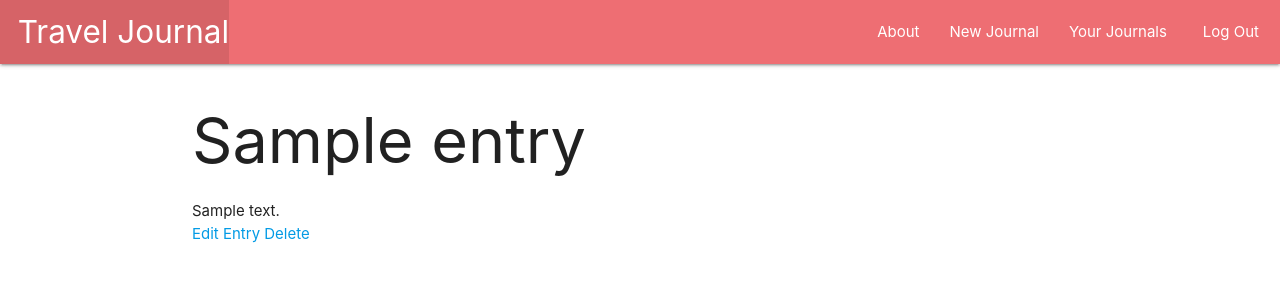
After one commit to benlcohn/Travel-journal, a Django app: page /entries/1/ in a window 1280 px wide. The commit adds this page. Shown: the top 300 px of the page. Run offline with Django 5.2, Linux system fonts and the light colour scheme; a user stored in the database is signed in; tables that the repository leaves empty hold one stand-in row (values such as "Sample post").

Commit message:
entry form CRUD, views, etc.

```diff
--- a/main_app/forms.py
+++ b/main_app/forms.py
@@ -4,7 +4,7 @@ from .models import Journal, Comment, Entry
 class JournalForm(forms.ModelForm):
     class Meta:
         model = Journal
-        fields = ['title', 'description', 'date', 'content', 'location']
+        fields = ['title', 'description', 'date', 'location']
 
 class CommentForm(forms.ModelForm):
     class Meta:
--- a/main_app/models.py
+++ b/main_app/models.py
@@ -9,7 +9,6 @@ class Journal(models.Model):
     title = models.CharField(max_length=100)
     description = models.CharField(max_length=350)
     date = models.DateField('Date')
-    content = models.TextField(default='')
     location = models.CharField(max_length=255, default='')
 
     def __str__(self):
--- a/main_app/templates/journals/journals_detail.html
+++ b/main_app/templates/journals/journals_detail.html
@@ -28,7 +28,7 @@
     <h3>Entries</h3>
     <a href="{% url 'add_entry' journal.id %}">Add Entry</a>
     {% for entry in journal.entry.all %}
-    <p>{{entry.title}}</p>
+    <a href="{% url 'entry_detail' entry.id %}">{{ entry.title }}</a>
     {% endfor %}
 
     <!-- Display map if coordinates are available -->
--- /dev/null
+++ b/main_app/templates/main_app/entry_detail.html
@@ -0,0 +1,14 @@
+{% extends 'base.html' %}
+{% block content %}
+<h1>{{ entry.title }}</h1>
+
+<div>
+    {{ entry.text }}
+</div>
+<div>
+    <a href="{% url 'entries_update' entry.id %}">Edit Entry</a>
+    <a href="{% url 'entries_delete' entry.id %}">Delete</a>
+</div>
+
+
+{% endblock %}
--- a/main_app/urls.py
+++ b/main_app/urls.py
@@ -7,9 +7,13 @@ urlpatterns = [
     path('journals/', views.journals_index, name='journals'),
     path('journals/<int:journal_id>/', views.journals_detail, name='journals_detail'),
     path('journals/create/', views.JournalCreate.as_view(), name='journals_create'),
+    path('journals/<int:journal_id>/add_entry/', views.add_entry, name='add_entry'),
     path('journals/<int:journal_id>/add_comment/', views.add_comment, name='add_comment'),
     path('journals/<int:journal_id>/add_entry/', views.add_entry, name='add_entry'),
     path('journals/<int:journal_id>/edit/', views.journals_edit, name='journals_edit'),
     path('journals/<int:journal_id>/delete/', views.journals_delete, name='journals_delete'),
+    path('entries/<int:pk>/', views.EntryDetail.as_view(), name='entry_detail'),
+    path('entries/<int:pk>/update/', views.EntryUpdate.as_view(), name='entries_update'),
+    path('entries/<int:pk>/delete/', views.EntryDelete.as_view(), name='entries_delete'),
     path('accounts/signup/', views.signup, name='signup'),
 ]
--- a/main_app/views.py
+++ b/main_app/views.py
@@ -1,11 +1,12 @@
 from django.shortcuts import render, redirect, get_object_or_404
-from django.views.generic.edit import CreateView, DeleteView
+from django.views.generic.edit import CreateView, UpdateView, DeleteView
+from django.views.generic import DetailView
 from django.contrib.auth import login
 from django.contrib.auth.forms import UserCreationForm
 from django.contrib.auth.decorators import login_required
 from django.contrib.auth.mixins import LoginRequiredMixin
 from django.urls import reverse
-from .models import Journal, Comment  # Import the Comment model
+from .models import Journal, Comment, Entry  # Import the Comment model
 from .forms import JournalForm, CommentForm, EntryForm
 
 
@@ -96,7 +97,7 @@ def add_entry(request, journal_id):
         if entry_form.is_valid():
             # Create and save the comment
             entry = entry_form.save(commit=False)
-            entry.journal = journal
+            entry.journal_id = journal_id
             entry.save()
 
             return redirect('journals_detail', journal_id=journal_id)
@@ -107,6 +108,26 @@ def add_entry(request, journal_id):
     # Render the detail page with the form
     return render(request, 'main_app/entry_form.html', {'journal': journal, 'entry_form': entry_form})
 
+def entry_detail(request, journal_id, entry_id):
+    journal = Journal.objects.get(id=journal_id)
+    entry = Entry.objects.get(id=entry_id)
+    return render(request, 'main_app/entry_detail.html', {
+        'journal': journal, 'entry': entry,
+    })
+
+class EntryDetail(LoginRequiredMixin, DetailView):
+  model = Entry
+
+class EntryUpdate(LoginRequiredMixin, UpdateView):
+    model = Entry
+    fields = ['title', 'text']
+
+    def get_success_url(self):
+        return f'/entries/{self.object.id}'
+
+class EntryDelete(LoginRequiredMixin, DeleteView):
+    model = Entry
+    success_url = '/journals'
 
 # Your existing signup function remains unchanged
 def signup(request):
```
Also changed, not shown: main_app/templates/main_app/entry_confirm_delete.html (added, +13 -0 lines), main_app/templates/main_app/entry_form.html (+2 -5 lines).
